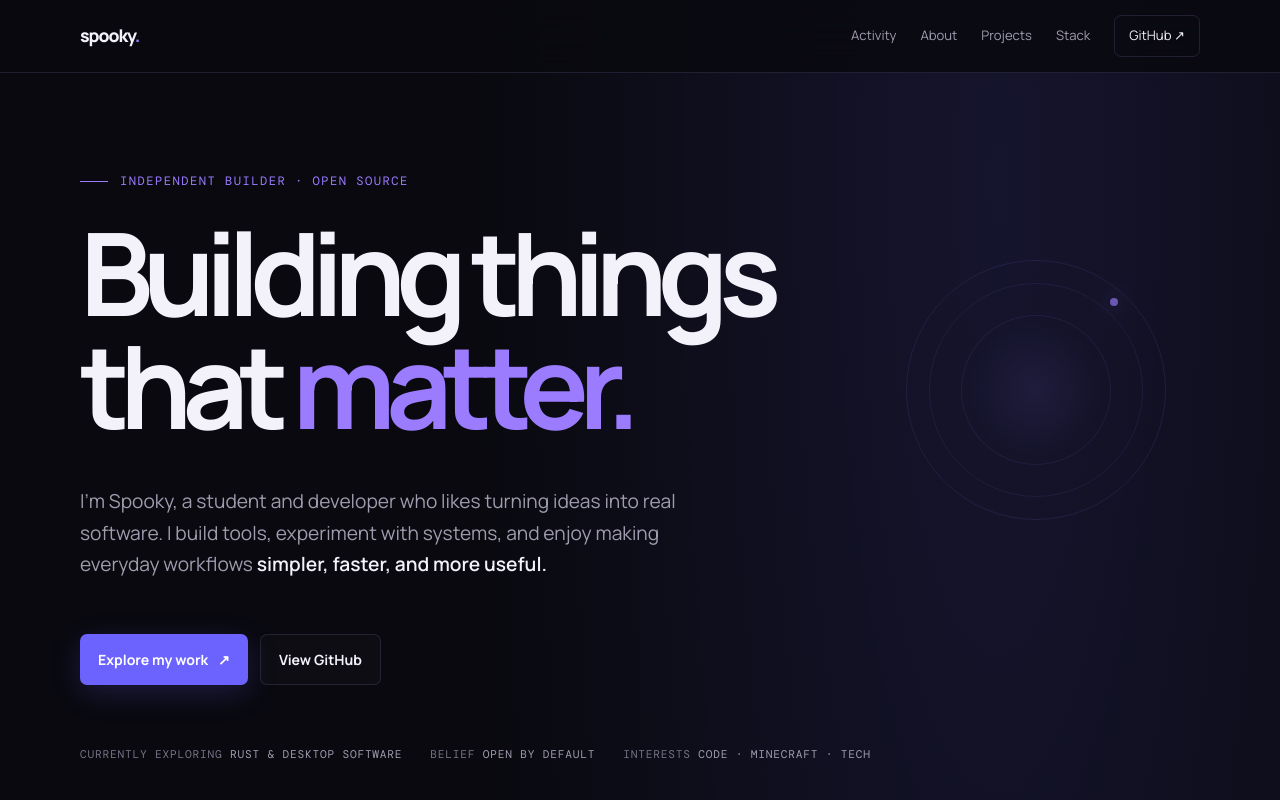
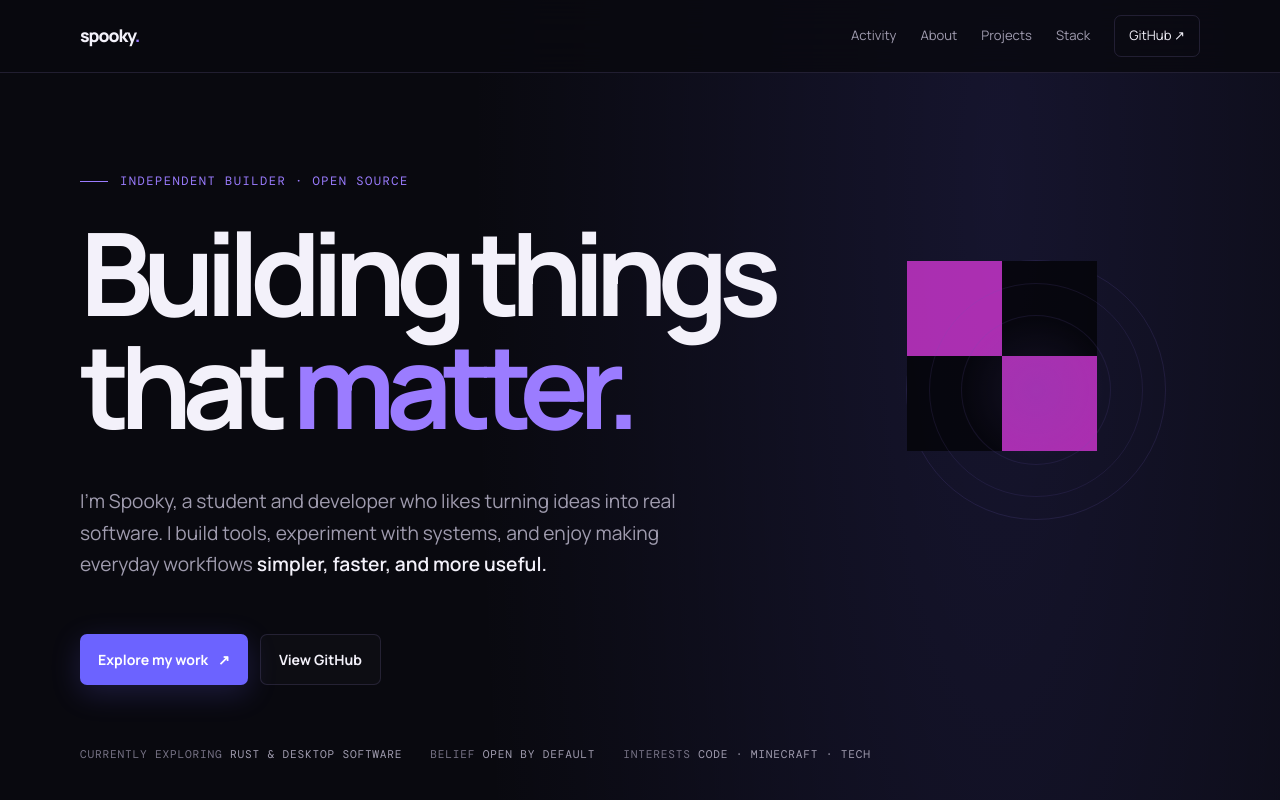
Before and after one commit to spooky8823/spooky8823, a plain HTML site: page index.html in a window 1280 px wide. Shown: the top 800 px of the page. Drawn offline with nearby package versions, Linux system fonts and the light colour scheme; no server answers.

Commit message:
Place circular profile photo in hero orbit

```diff
--- a/index.html
+++ b/index.html
@@ -28,7 +28,7 @@
 
   <main id="top">
     <header class="hero wrap">
-      <div class="hero-orbit" aria-hidden="true"><span class="orbit-dot"></span></div>
+      <div class="hero-orbit pfp-orbit"><img class="hero-avatar" src="./spooky.png" alt="Spooky profile picture" width="190" height="190"></div>
       <div class="eyebrow">Independent builder · Open source</div>
       <h1>Building things<br>that <span class="accent">matter.</span></h1>
       <p class="hero-copy">
```
